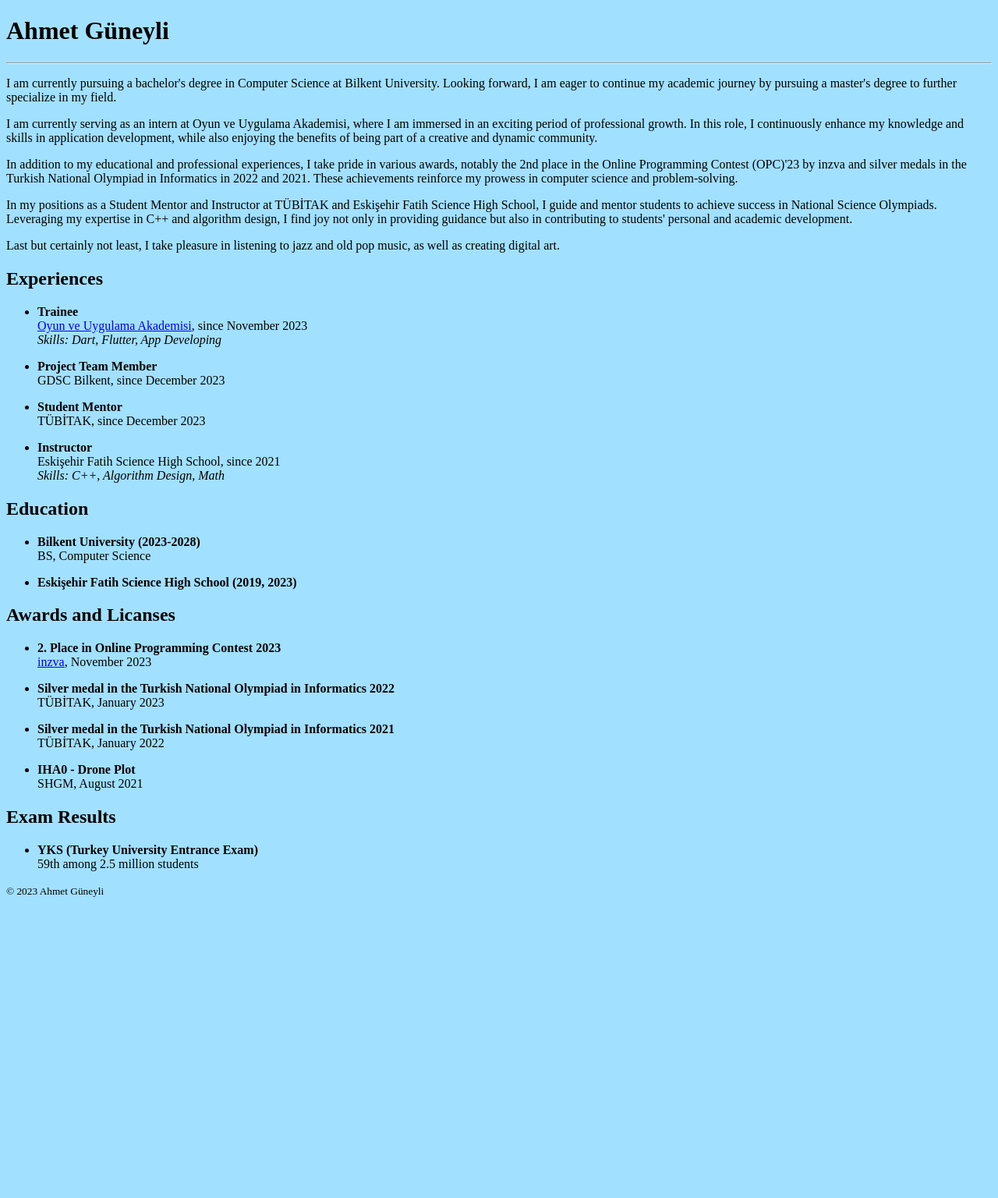
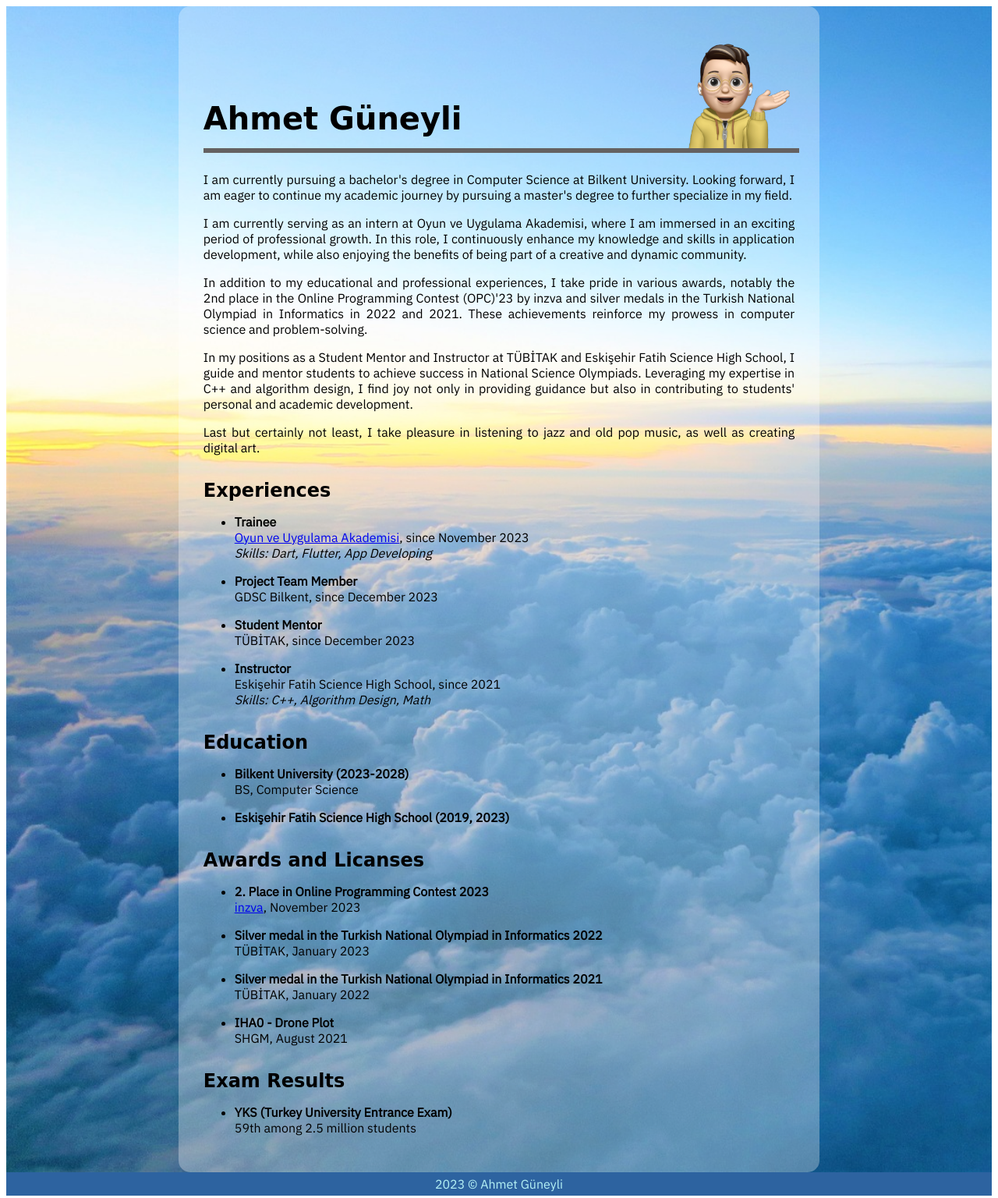
Before and after one commit to ahmetG23/My-online-resume, a plain HTML site: page index.html in a window 1280 px wide. Shown: the whole page at 78% size. Before the commit the page ends 1159 px from the top, so only its background shows below. Drawn offline with Linux system fonts and the light colour scheme; a web font is replaced by a local one.

Commit message:
adding css

```diff
--- a/index.html
+++ b/index.html
@@ -1,15 +1,30 @@
 <!DOCTYPE html>
-<html lang="en" style="background: rgb(162, 224, 255)">
+<html lang="en">
 
 <head>
     <meta charset="UTF-8">
     <meta name="viewport" content="width=device-width, initial-scale=1.0">
     <title>My Resume</title>
+    <link rel="preconnect" href="https://fonts.googleapis.com">
+    <link rel="preconnect" href="https://fonts.gstatic.com" crossorigin>
+    <link href="https://fonts.googleapis.com/css2?family=Sofia&display=swap" rel="stylesheet">
+    <link rel="preconnect" href="https://fonts.googleapis.com">
+    <link rel="preconnect" href="https://fonts.gstatic.com" crossorigin>
+    <link href="https://fonts.googleapis.com/css2?family=IBM+Plex+Sans&display=swap" rel="stylesheet">
+    <link rel="stylesheet" href="style.css">
 </head>
 
 <body>
+    <div class="outer-page">
+        <div class="page">
+            <div class="header">
                 <h1>Ahmet Güneyli</h1>
+                <img src="./assets/memoji.png" alt="memoji" class="memoji" />
+            </div>
+
             <hr />
+
+            <div class="about-me">
                 <p>
                     I am currently pursuing a bachelor's degree in Computer Science at Bilkent University. Looking forward, I am
                     eager
@@ -40,7 +55,9 @@
                     digital
                     art.
                 </p>
+            </div>
 
+            <div class="experiences">
                 <h2>Experiences</h2>
                 <ul>
                     <li>
@@ -76,7 +93,9 @@
                         </p>
                     </li>
                 </ul>
+            </div>
 
+            <div class="education">
                 <h2>Education</h2>
                 <ul>
                     <li>
@@ -90,7 +109,9 @@
                         <b>Eskişehir Fatih Science High School (2019, 2023)</b>
                     </li>
                 </ul>
+            </div>
 
+            <div class="awards-and-licanses">
                 <h2>Awards and Licanses</h2>
                 <ul>
                     <li>
@@ -122,7 +143,9 @@
                         </p>
                     </li>
                 </ul>
+            </div>
 
+            <div class="exam-results">
                 <h2>Exam Results</h2>
                 <ul>
                     <li>
@@ -133,10 +156,11 @@
                         </p>
                     </li>
                 </ul>
+            </div>
+        </div>
+    </div>
     <footer>
-        <small>
-          © 2023 Ahmet Güneyli
-        </small>
+        2023 © Ahmet Güneyli
     </footer>
 </body>
 
--- /dev/null
+++ b/style.css
@@ -0,0 +1,62 @@
+body {
+    font-family: 'IBM Plex Sans', sans-serif;
+}
+
+.outer-page {
+    display: flex;
+    justify-content: center;
+
+    background-image: url('./assets/clouds.jpg');
+    background-repeat: no-repeat;
+    background-size: cover;
+}
+.page {
+    text-align: justify;
+    display: flex;
+    flex-direction: column;
+
+    width: 60%;
+    background-color: rgba(255, 255, 255, 0.3);
+    border-radius: 15px;
+    padding: 2.5%;
+}
+
+.header {
+    display: flex;
+    align-items: flex-end;
+    justify-content: space-between;
+}
+
+.memoji {
+    height: 150px;
+    width: 150px;
+    align-self: center;
+}
+
+hr {
+    border: 3px solid #646161;
+    width: 100%;
+    margin-top: 0;
+}
+
+h2 {
+    font-family: 'Sofia', cursive;
+    margin-bottom: 0;
+    margin-top: 15px;
+}
+
+h1 {
+    font-family: 'Sofia', cursive;
+    margin-top: 40px;
+    margin-bottom: 15px;
+    font-size: 40px;
+}
+
+footer {
+    display: flex;
+    justify-content: center;
+    align-items: center;
+    background-color: rgb(45, 99, 160);
+    color: rgb(181, 241, 245);
+    height: 30px;
+}
```
Also changed, not shown: assets/clouds.jpg (added), assets/memoji.png (added). Lines whose indentation alone changed are shown as unchanged.
